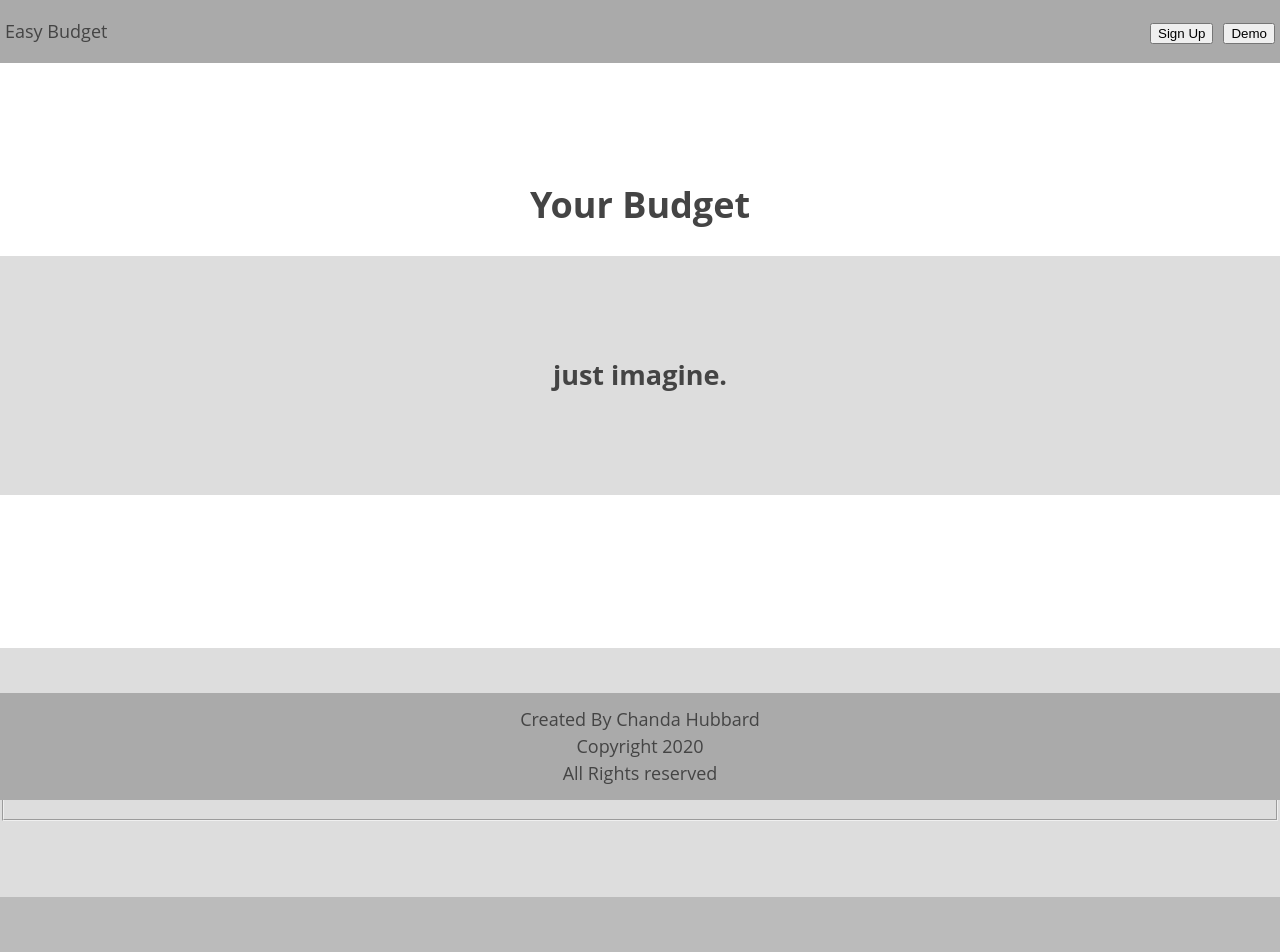
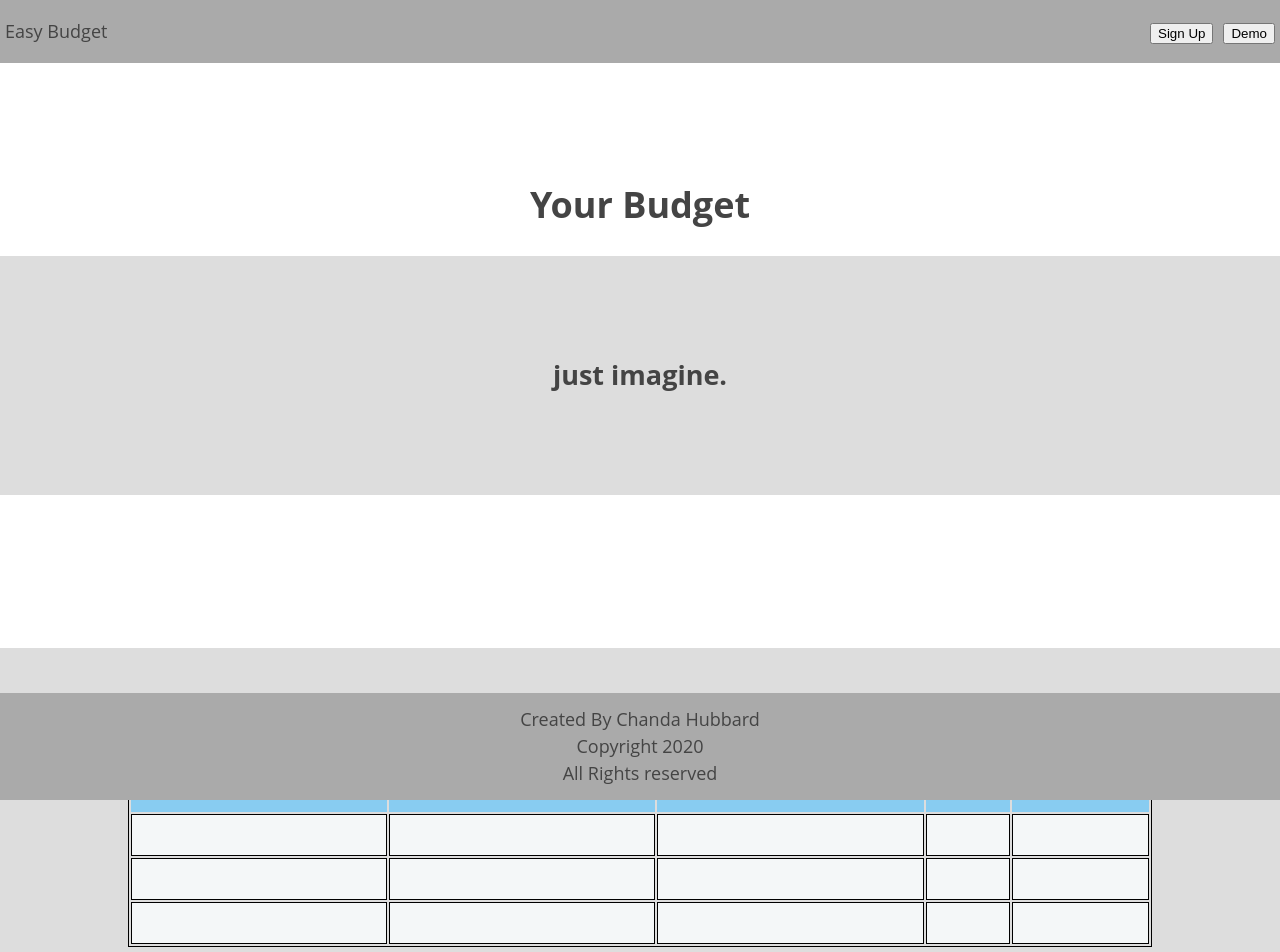
Before and after one commit to Chanda-Abdul/Easy-Budget-Client, a React (Create React App) app: page /makebudget in a window 1280 px wide. Shown: the top 952 px of the page. Built offline with nearby package versions, Linux system fonts and the light colour scheme.

Commit message:
added BudgetTable component

```diff
--- a/src/components/BudgetPage/budget-page.js
+++ b/src/components/BudgetPage/budget-page.js
@@ -1,6 +1,7 @@
 import React from "react";
 import LearnMoreButton from "../LearnMoreButton/learn-more-button";
 import UpdateBudgetButton from "../UpdateBudgetButton/update-budget-button";
+import BudgetTable from "../BudgetTable/budget-table"
 
 export default function BudgetPage(props) {
   return (
@@ -11,7 +12,9 @@ export default function BudgetPage(props) {
           <h2>just imagine.</h2>
         </section>
       </header>
-
+<section>
+  <BudgetTable/>
+</section>
       <section>
         <form className="" onSubmit={(e) => this.handleSubmit(e)}>
           <fieldset name="budget-form">
--- /dev/null
+++ b/src/components/BudgetTable/budget-table.css
@@ -0,0 +1,37 @@
+table, td {
+    border: 1px solid black;
+}
+/* Table */
+
+table {
+    height: 40%;
+    left: 10%;
+    margin: 20px auto;
+    overflow-y: scroll;
+    position: static;
+    width: 80%;
+  }
+
+  thead th {
+    background: #88CCF1;
+    color: #FFF;
+    font-family: 'Lato', sans-serif;
+    font-size: 16px;
+    font-weight: 100;
+    letter-spacing: 2px;
+    text-transform: uppercase;
+  }
+
+  tr {
+    background: #f4f7f8;
+    border-bottom: 1px solid #FFF;
+    margin-bottom: 5px;
+  }
+
+  th, td {
+    font-family: 'Lato', sans-serif;
+    font-weight: 400;
+    padding: 20px;
+    text-align: left;
+    width: 33.3333%;
+  }
--- /dev/null
+++ b/src/components/BudgetTable/budget-table.js
@@ -0,0 +1,49 @@
+import React from "react";
+import "./budget-table.css";
+
+export default function BudgetTable(props) {
+  return (
+    <div>
+      <table>
+        <thead>
+          <tr>
+            {/* Row 1 - Table Header*/}
+            <th scope="col">Date</th>
+            <th scope="col">Expense</th>
+            <th scope="col">Amount</th>
+            <th scope="col">Type</th>
+            <th scope="col">Category</th>
+          </tr>
+        </thead>
+        <tbody>
+          <tr>
+            {/* Row 2 */}
+            <td></td>
+            <td></td>
+            <td></td>
+            <td></td>
+            <td></td>
+          </tr>
+          <tr>
+            {/* Row 3 */}
+            <td></td>
+            <td></td>
+            <td></td>
+            <td></td>
+            <td></td>
+          </tr>
+        </tbody>
+        {/* Table footer */}
+        <tfoot>
+        <tr>
+            <td></td>
+            <td></td>
+            <td></td>
+            <td></td>
+            <td></td>
+          </tr>
+        </tfoot>
+      </table>
+    </div>
+  );
+}
```
Also changed, not shown: 1 other file (tests, documents, lock files or other folders).
